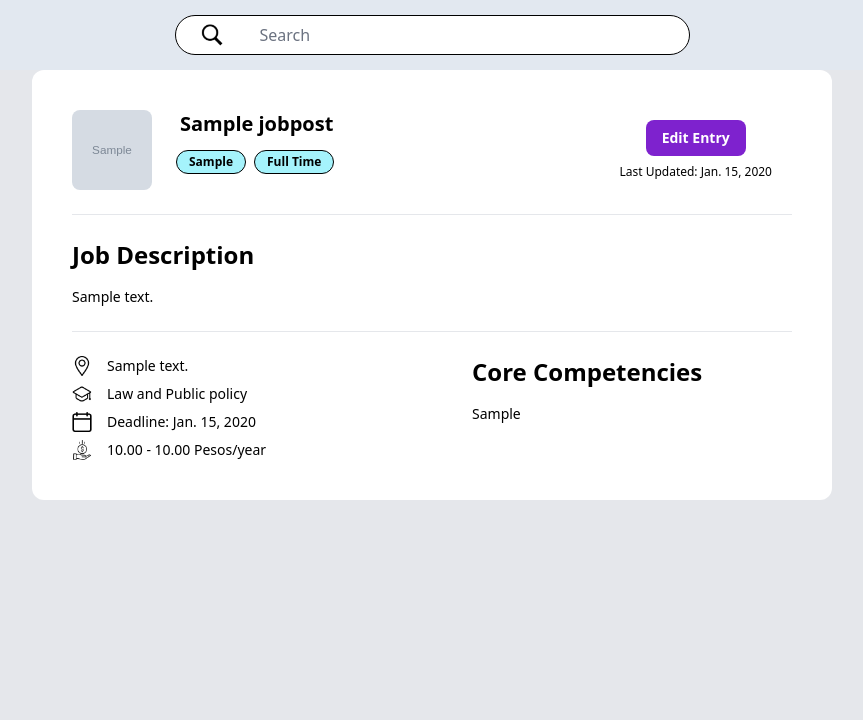
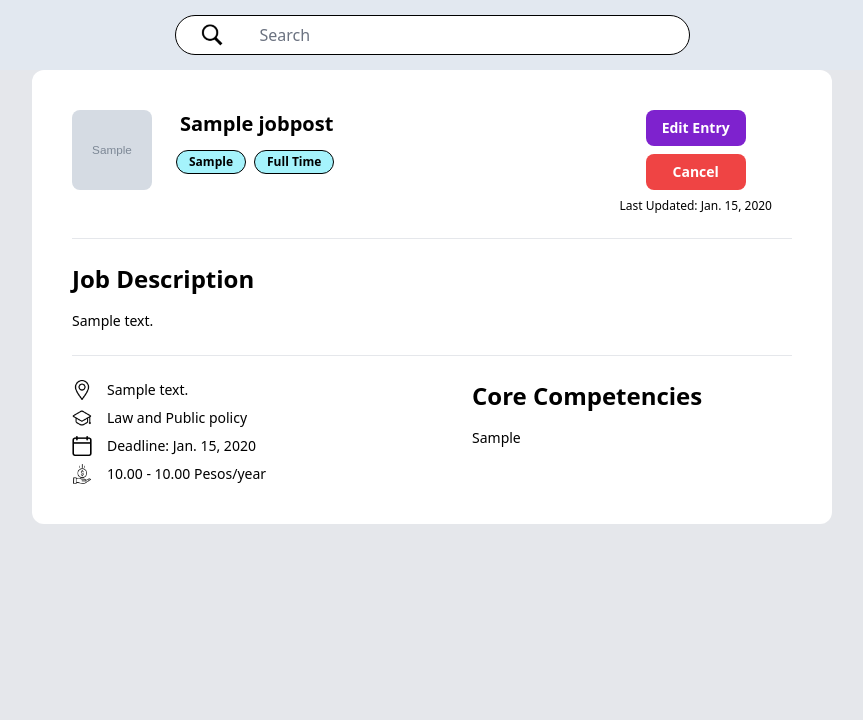
Before and after one commit to peterdev123/gitjob, a Django app: page /jobs/job_posting/1 in a window 1280 px wide. Shown: the part 80-800 px from the top of the page, without its empty margins (208-1071 px from the left). Run offline with Django 5.2, Linux system fonts and the light colour scheme; the visitor is signed in with stand-in values (Sample User, id 1); tables that the repository leaves empty hold one stand-in row (values such as "Sample post"); grey boxes marked "Sample" are stand-in pictures; some libraries are stand-ins or nearby versions.

Commit message:
Robillos: added cancel application button, remove horizontal scroll from login page

```diff
--- a/jobs/templates/jobs/job_posting.html
+++ b/jobs/templates/jobs/job_posting.html
@@ -31,6 +31,15 @@
           $(".main_page").removeClass("opacity-50 pointer-events-none");
 
       }
+      const showCancelApplicationModal = (postId)=>{
+          const modal = $("#cancel_application_modal");
+          modal.removeClass('hidden');
+      }
+
+      const hideCancelApplicationModal = ()=>{
+          const modal = $("#cancel_application_modal");
+          modal.addClass('hidden');
+      }
 
       $(document).ready(function(){
         $("#job_application_btn").click(()=>{
@@ -43,6 +52,9 @@
         })
         $("input[type='file']").change(function() { this.form.submit() })
       });
+    </script>
+    <script>
+
     </script>
 </head>
 <body class="w-full h-screen bg-black">
@@ -74,23 +86,29 @@
             </div>
 
             <div class="ml-auto mr-5 my-auto flex flex-col items-center">
-              <button id="job_application_btn" class="px-4 py-2 text-sm font-bold rounded-lg hover:scale-105 hover:shadow-md active:scale-95 active:shadow-sm
+              {% if not edit_application_fields.already_applied %}
+                <button id="job_application_btn" class="px-4 py-2 text-sm font-bold rounded-lg
                   {% if request.user.is_authenticated %}
-                  text-white
-                  bg-purple-700
+                    text-white bg-purple-700 hover:scale-105 hover:shadow-md active:scale-95 active:shadow-sm
                   {% else %}
-                  text-black
-                  bg-gray-300
+                    text-black bg-gray-300
                   {% endif %}"
+                  {% if not request.user.is_authenticated %} disabled {% endif %}>
+                    Apply Now
+                </button>
 
-                {% if not request.user.is_authenticated %} disabled {% endif %} >
-                {% if edit_application_fields.already_applied %}
+              {% else %}
+                <!-- Buttons put in a flex div so that they will have the same width -->
+                <div class="flex flex-col">
+                  <!-- Assumes that the user is authenticated if they already had an application entry to this job post -->
+                  <button id="job_application_btn" class="mb-2 px-4 py-2 text-sm font-bold rounded-lg hover:scale-105 hover:shadow-md active:scale-95 active:shadow-sm text-white bg-purple-700">
                     Edit Entry
-                {% else %}
-                Apply Now
-                {% endif %}
                   </button>
-              {% if edit_application_fields.already_applied %}
+                  <button id="cancel_application_btn" onclick="showCancelApplicationModal()"
+                    class="px-4 py-2 text-sm font-bold rounded-lg hover:scale-105 hover:shadow-md active:scale-95 active:shadow-sm text-white bg-red-500">
+                    Cancel
+                  </button>
+                </div>
                 <p class="text-xs mt-2">Last Updated: {{ edit_application_fields.form.date_updated }}</p>
                 {% endif %}
             </div>
@@ -177,6 +195,22 @@
         {% include 'includes/job_application_form.html' %}
     {% endif %}
 
+
+
+    <div id="cancel_application_modal" class="fixed inset-0 bg-gray-800 bg-opacity-50 flex items-center justify-center hidden">
+      <div class="bg-white rounded-lg shadow-lg p-6 max-w-sm">
+          <h2 class="text-lg font-bold mb-4">Are you sure you want to cancel your application?</h2>
+          <div class="flex justify-end space-x-4">
+              <button onclick="hideCancelApplicationModal()" class="bg-gray-200 px-4 py-2 rounded-lg text-gray-800 hover:bg-gray-300 hover:scale-105 hover:shadow-md active:scale-95 active:shadow-sm">No</button>
+              <form method="POST">
+                {% csrf_token %}
+                <input type="hidden" name="form_type" value="cancel_application">
+                <button type="submit" class="bg-red-600 px-4 py-2 rounded-lg text-white hover:bg-red-700 hover:scale-105 hover:shadow-md active:scale-95 active:shadow-sm">Yes</button>
+              </form>
+          </div>
+      </div>
+    </div>
+
     <!-- Hidden Dummy Div for Tailwind JIT -->
     <div class="hidden" style="display: none;">
       bg-blue-300 bg-pink-200 bg-orange-200 bg-sky-200 bg-yellow-200
--- a/jobs/views.py
+++ b/jobs/views.py
@@ -43,31 +43,37 @@ def job_posting_view(request, id):
             edit_application_fields['already_applied'] = True
             edit_application_fields['form'] = existing_application
 
-    if request.method == 'POST' and request.POST.get('form_type') == 'job_application_form':
-        job_application_form = JobApplicationForm(request.POST)
-        if job_application_form.is_valid():
-            resume = get_object_or_404(Resume, id=request.POST.get('resume_id'))
-            if request.POST.get('already_applied') == 'True':
-                existing_application.email = request.POST.get('email')
-                existing_application.phone_number = request.POST.get('phone_number')
-                existing_application.cover_letter = request.POST.get('cover_letter')
-                existing_application.resume = resume
-                existing_application.date_updated = date.today()
-                existing_application.save()
-                messages.info(request, "Successfully edited your application entry!")
+    if request.method == 'POST':
+        if request.POST.get('form_type') == 'job_application_form':
+            job_application_form = JobApplicationForm(request.POST)
+            if job_application_form.is_valid():
+                resume = get_object_or_404(Resume, id=request.POST.get('resume_id'))
+                if request.POST.get('already_applied') == 'True':
+                    existing_application.email = request.POST.get('email')
+                    existing_application.phone_number = request.POST.get('phone_number')
+                    existing_application.cover_letter = request.POST.get('cover_letter')
+                    existing_application.resume = resume
+                    existing_application.date_updated = date.today()
+                    existing_application.save()
+                    messages.info(request, "Successfully edited your application entry!")
+                else:
+                    job_application = job_application_form.save(commit=False)  # Create the instance but don't save yet
+                    job_application.job_post = JobPost.objects.get(id=id)
+                    job_application.applicant = request.user  # Set the current user as the applicant
+                    job_application.resume = resume  # Set the resume
+                    job_application.date_updated = date.today()
+                    job_application.save()
+                    messages.info(request, "Successfully filed a job application form!")
+
             else:
-                job_application = job_application_form.save(commit=False)  # Create the instance but don't save yet
-                job_application.job_post = JobPost.objects.get(id=id)
-                job_application.applicant = request.user  # Set the current user as the applicant
-                job_application.resume = resume  # Set the resume
-                job_application.date_updated = date.today()
-                job_application.save()
-                messages.info(request, "Successfully filed a job application form!")
+                messages.error(request, "Error: Form submitted is not valid!")
 
-            # redirect the page to reset all input after submitting a form
-            return redirect('job_posting', id=id)
-        else:
-            messages.error(request, "Error: Form submitted is not valid!")
+        elif request.POST.get('form_type') == 'cancel_application':
+            existing_application.delete()
+            messages.info(request, "Successfully cancelled your application to this job posting!")
+
+        # redirect the page to reset all input after submitting a form
+        return redirect('job_posting', id=id)
 
 
 
--- a/users/templates/users/login.html
+++ b/users/templates/users/login.html
@@ -16,7 +16,7 @@
         {% include 'includes/message_box.html' %}
     {% endif %}
 
-<body class="w-screen h-screen flex flex-col items-center justify-center">
+<body class="w-full h-screen flex flex-col items-center overflow-y-hidden justify-center">
     <a href="{% url 'home' %}" class="absolute top-4 left-4 text-black text-4xl font-bold"> GitJob </a>
     <!-- Center Div -->
     <div class="top-1/2 left-1/2 h-3/4 w-3/4 flex">
```
Also changed, not shown: theme/static/css/dist/styles.css (+47 -36 lines). Lines whose indentation alone changed are shown as unchanged.
